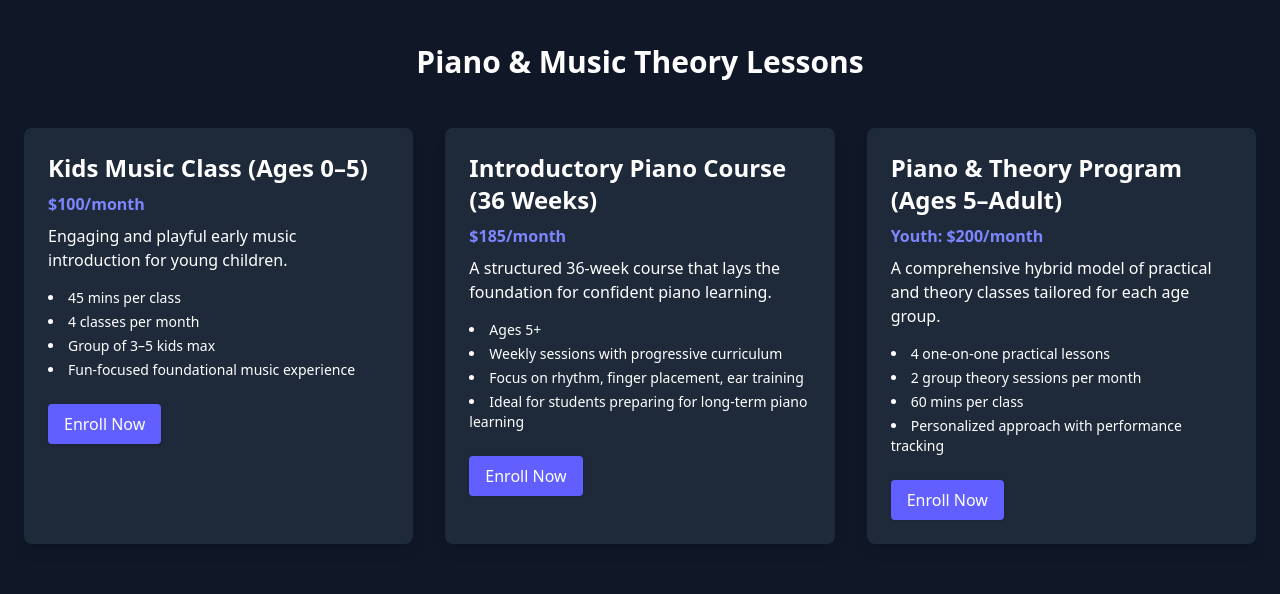
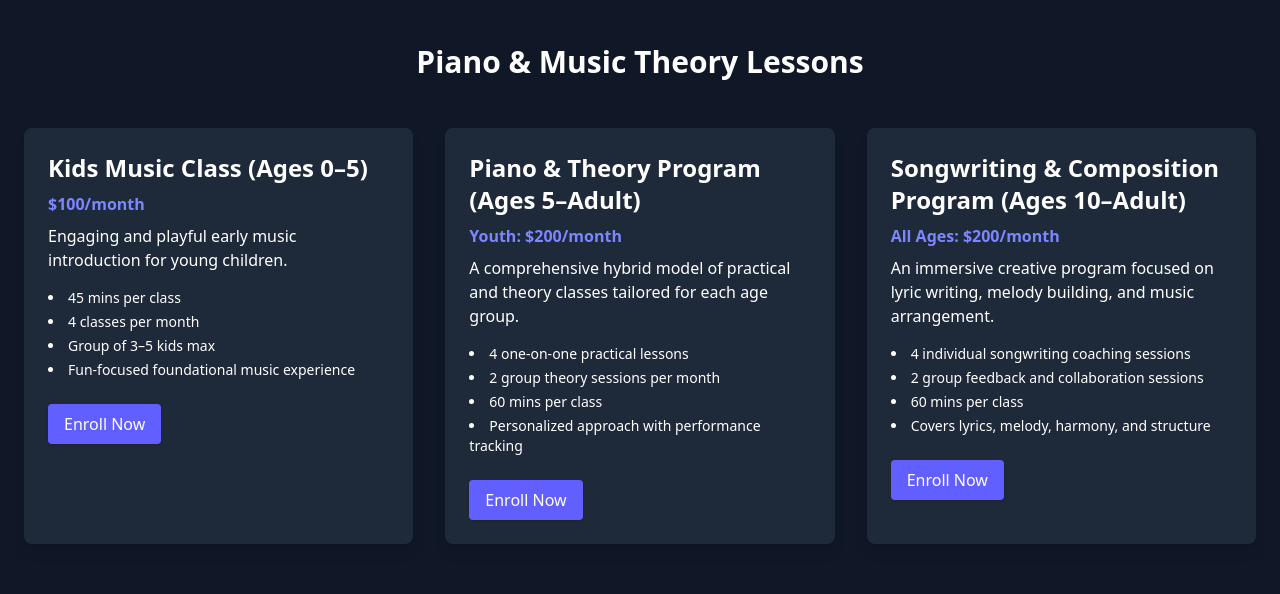
Before and after one commit to ashwinkotee/music-teaching-website, a React (Vite) app: page / in a window 1280 px wide. Shown: the part 1140-1734 px from the top of the page. Built offline with nearby package versions, Linux system fonts and the light colour scheme.

Commit message:
added wrangler file

```diff
--- a/src/components/Footer.jsx
+++ b/src/components/Footer.jsx
@@ -4,13 +4,13 @@ import React from 'react';
 const Footer = () => {
   return (
     <footer className="py-12 px-6 md:px-16 bg-white dark:bg-gray-900 text-center text-gray-800 dark:text-gray-200">
-      <h2 className="text-2xl font-semibold mb-4">🎹 Ready to Start Your Musical Journey?</h2>
+      {/* <h2 className="text-2xl font-semibold mb-4">Ready to Start Your Musical Journey?</h2>
       <a
         href="#contact"
         className="inline-block bg-indigo-600 text-white px-6 py-3 rounded-lg shadow hover:bg-indigo-700 transition"
       >
         Register Now
-      </a>
+      </a> */}
 
       <div className="mt-8 text-sm text-gray-500 dark:text-gray-400">
         © {new Date().getFullYear()} Ashwin Kumar | All rights reserved.
--- a/src/components/PackageSection.jsx
+++ b/src/components/PackageSection.jsx
@@ -89,18 +89,18 @@ const packages = [
     ],
     more:"/kids-piano"
   },
-  {
-    title: "Introductory Piano Course (36 Weeks)",
-    price: "$185/month",
-    description: "A structured 36-week course that lays the foundation for confident piano learning.",
-    features: [
-      "Ages 5+",
-      "Weekly sessions with progressive curriculum",
-      "Focus on rhythm, finger placement, ear training",
-      "Ideal for students preparing for long-term piano learning"
-    ],
-    more:"/Introductory-piano-course"
-  },
+  // {
+  //   title: "Introductory Piano Course (36 Weeks)",
+  //   price: "$185/month",
+  //   description: "A structured 36-week course that lays the foundation for confident piano learning.",
+  //   features: [
+  //     "Ages 5+",
+  //     "Weekly sessions with progressive curriculum",
+  //     "Focus on rhythm, finger placement, ear training",
+  //     "Ideal for students preparing for long-term piano learning"
+  //   ],
+  //   more:"/Introductory-piano-course"
+  // },
   {
     title: "Piano & Theory Program (Ages 5–Adult)",
     price: "Youth: $200/month",
@@ -112,7 +112,18 @@ const packages = [
       "Personalized approach with performance tracking"
     ],
     more:"/piano-theory-course"
-  },
+  },{
+  title: "Songwriting & Composition Program (Ages 10–Adult)",
+  price: "All Ages: $200/month",
+  description: "An immersive creative program focused on lyric writing, melody building, and music arrangement.",
+  features: [
+    "4 individual songwriting coaching sessions",
+    "2 group feedback and collaboration sessions",
+    "60 mins per class",
+    "Covers lyrics, melody, harmony, and structure"
+  ],
+  more: "/songwriting-class"
+}
   // {
   //   title: "Music Theory Classes",
   //   price: "$620/year",
```
Also changed, not shown: 1 other file (tests, documents, lock files or other folders).
